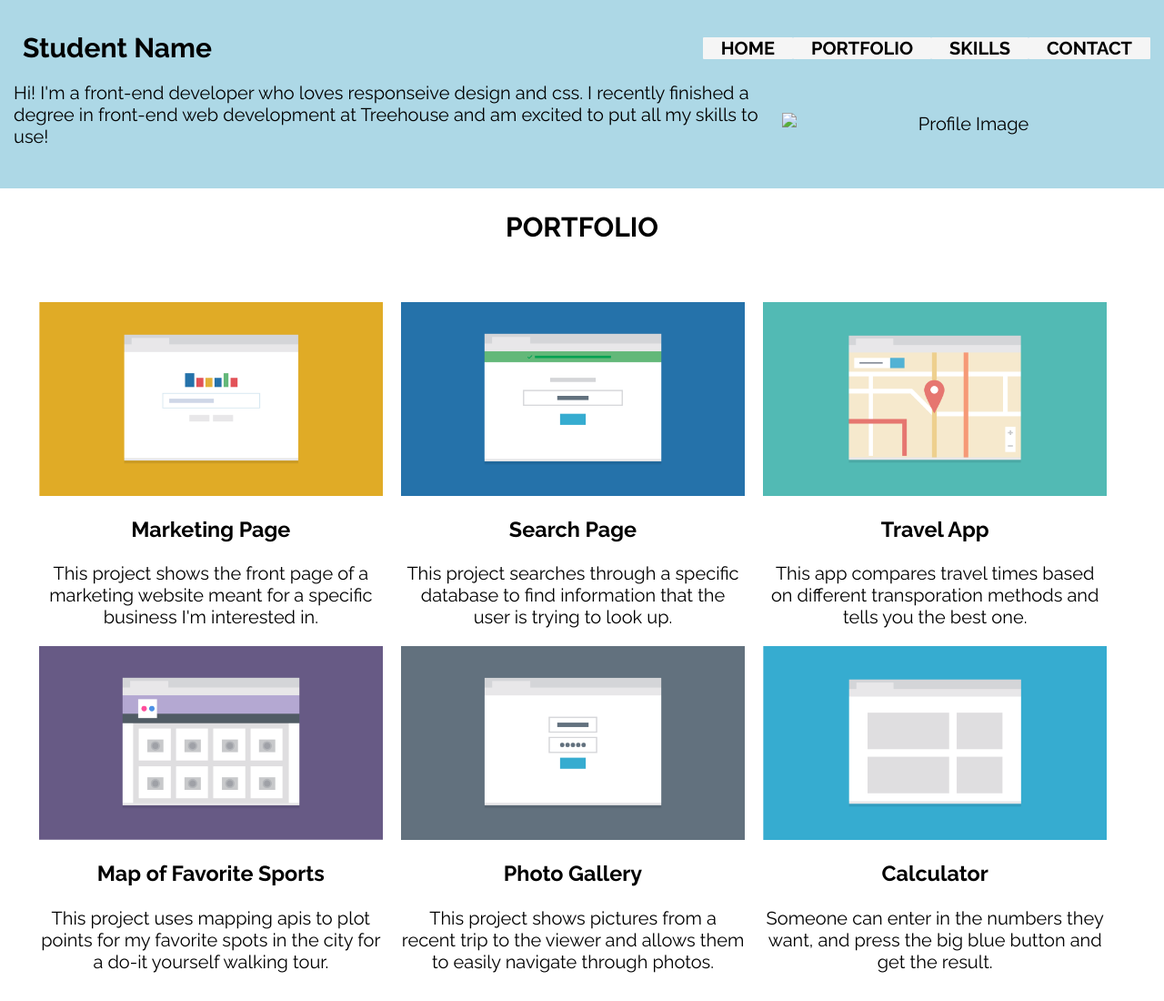
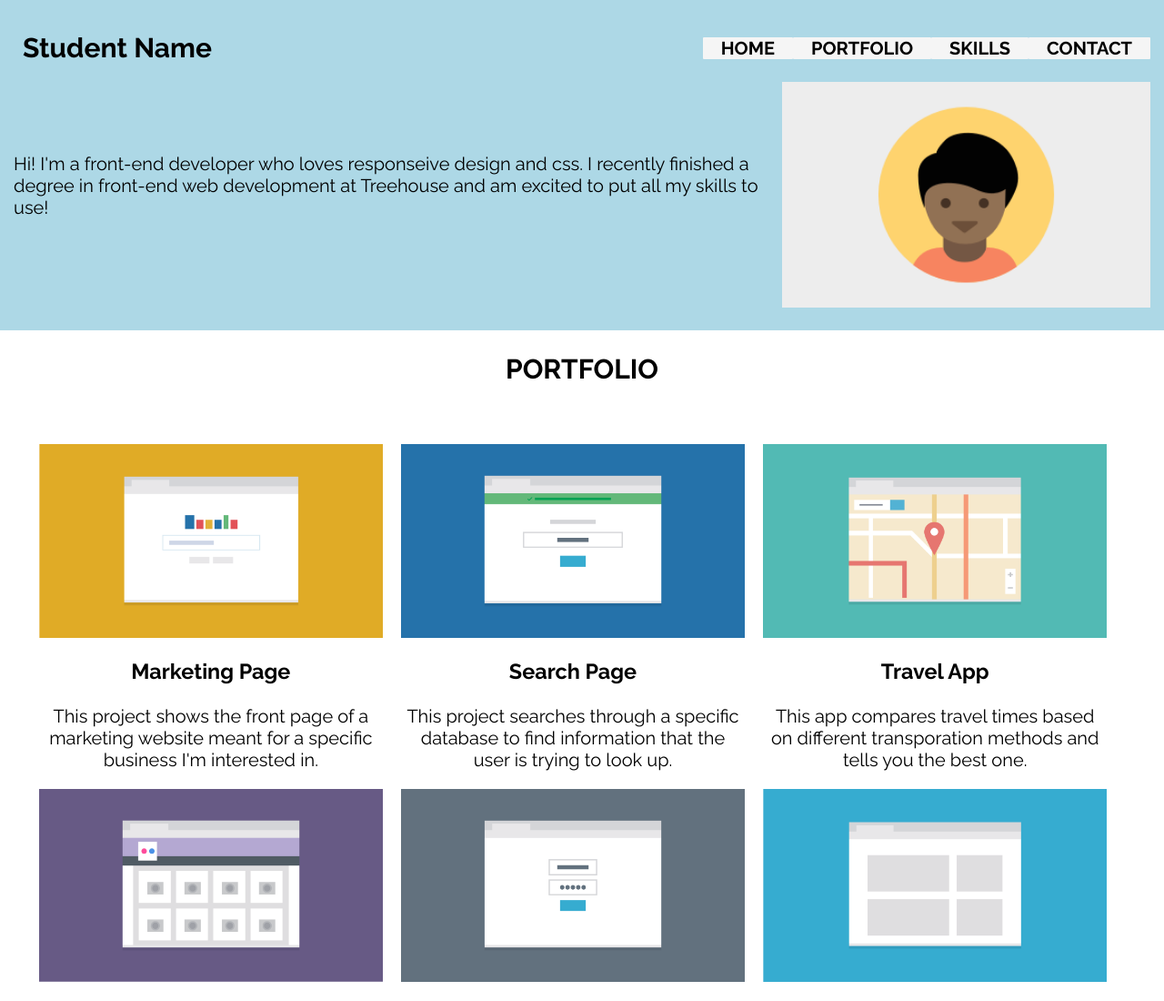
Before and after one commit to schmay33/Mobile-First-Responsive-Website-TD2, a plain HTML site: page index.html in a window 1280 px wide. Shown: the top 1100 px of the page at 91% size. Drawn offline with Linux system fonts and the light colour scheme; the site is published under a folder, as on GitHub Pages, so addresses that start at the root find nothing.

Commit message:
updated image path

```diff
--- a/index.html
+++ b/index.html
@@ -28,7 +28,7 @@
 				<img
                     class="item"
                     id="profile_img"
-					src="/images/responsive-layout-profile.png"
+					src="images/responsive-layout-profile.png"
 					alt="Profile Image"
 				/>
 				<p class="item" id="profile_text">
```
